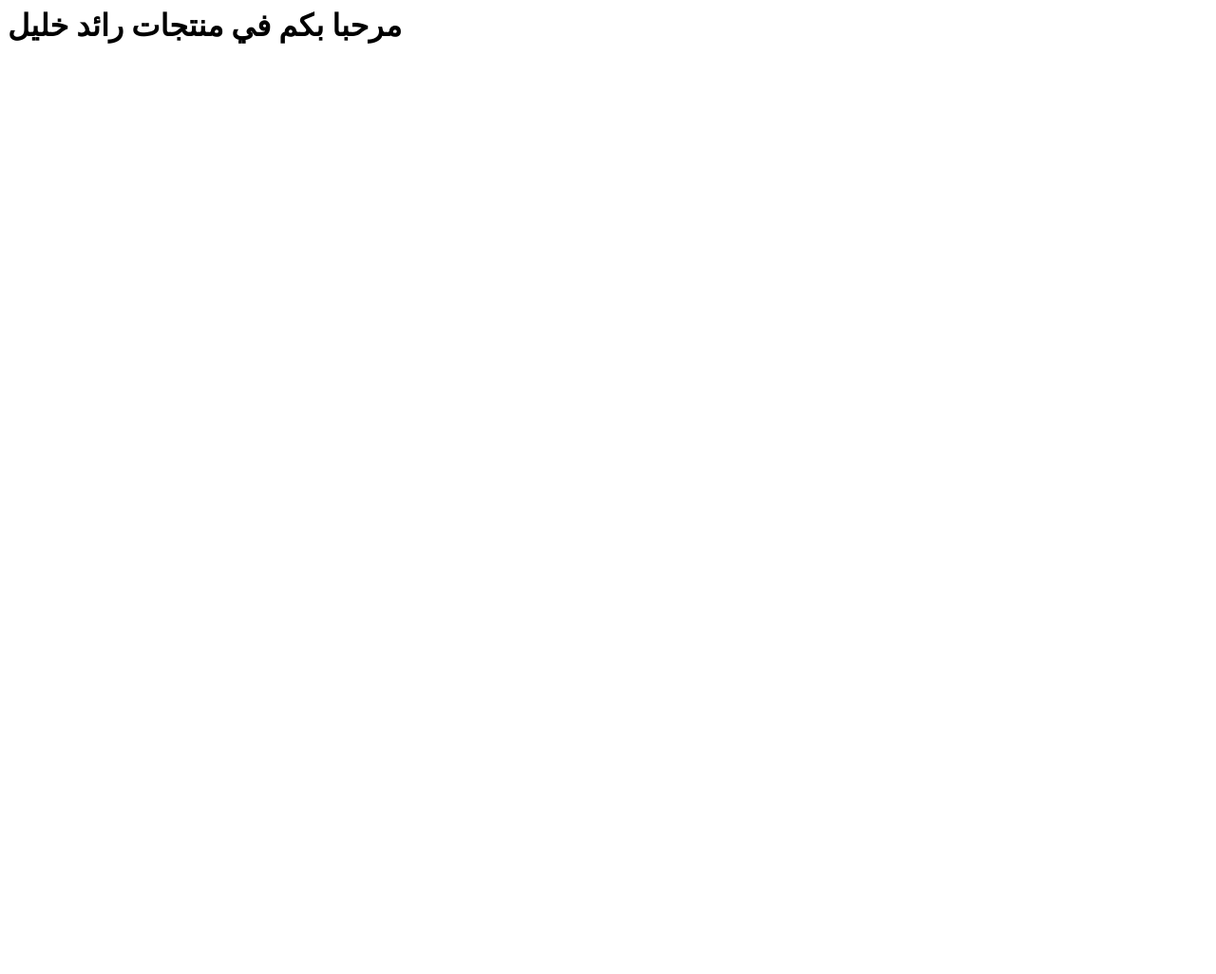
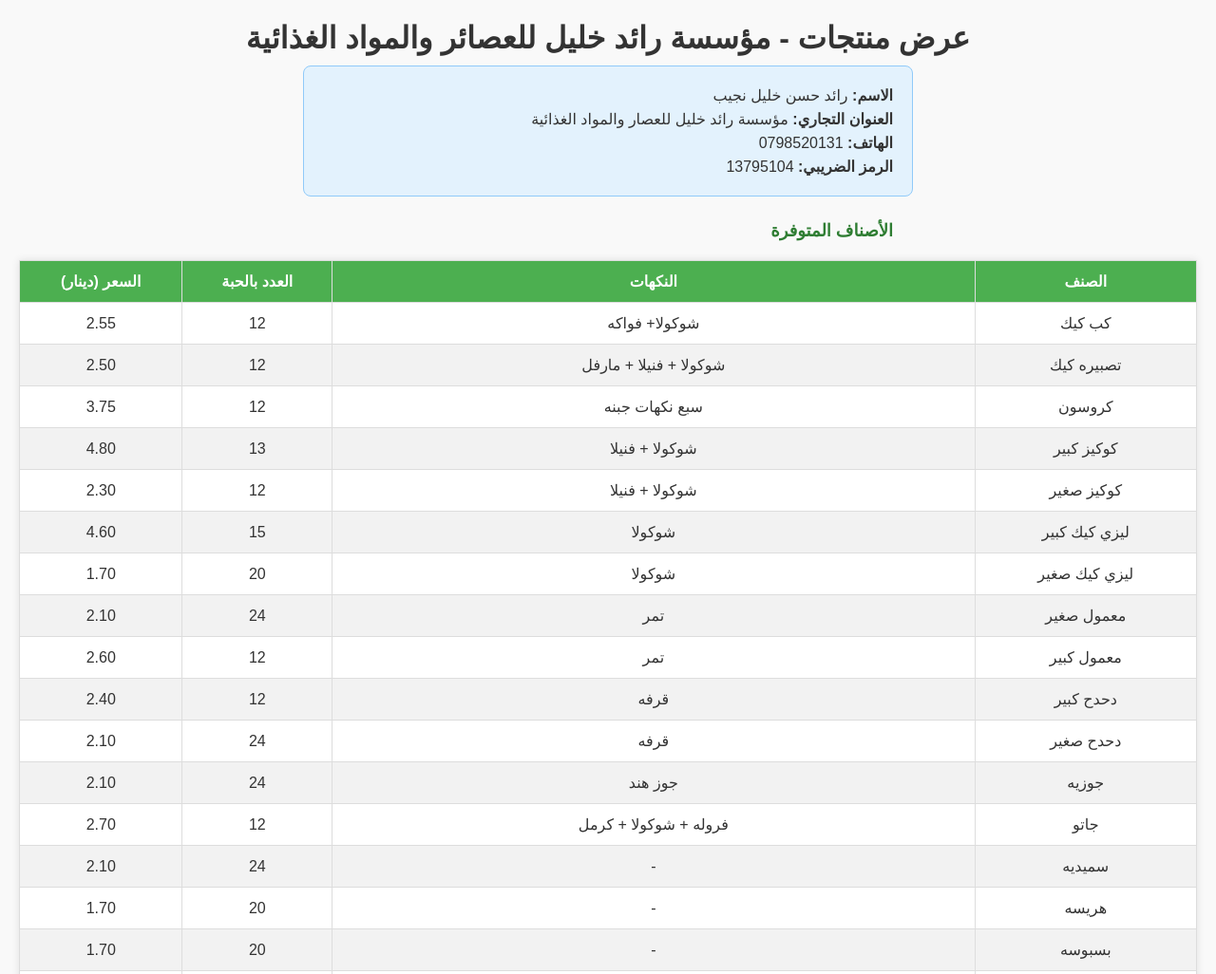
Before and after one commit to njpc443/ngpt, a plain HTML site: page index.html in a window 1280 px wide. Shown: the top 1026 px of the page at 95% size. Before the commit the page ends 800 px from the top, so only its background shows below. Drawn offline with Linux system fonts and the light colour scheme.

Commit message:
Add index.html

```diff
--- a/index.html
+++ b/index.html
@@ -1 +1,116 @@
-<html><head><meta charset='UTF-8'><title>منتجاتنا</title></head><body><h1>مرحبا بكم في منتجات رائد خليل</h1></body></html>
+<!DOCTYPE html>
+<html lang="ar" dir="rtl">
+<head>
+<meta charset="UTF-8" />
+<meta name="viewport" content="width=device-width, initial-scale=1" />
+<title>عرض المنتجات - مؤسسة رائد خليل</title>
+<style>
+  body {
+    font-family: "Arial", sans-serif;
+    background: #f9f9f9;
+    margin: 20px;
+    color: #333;
+  }
+  h1 {
+    text-align: center;
+    margin-bottom: 10px;
+  }
+  .merchant-info {
+    background-color: #e3f2fd;
+    border: 1px solid #90caf9;
+    padding: 15px 20px;
+    margin-bottom: 25px;
+    max-width: 600px;
+    margin-left: auto;
+    margin-right: auto;
+    border-radius: 8px;
+    font-size: 16px;
+  }
+  .merchant-info p {
+    margin: 6px 0;
+  }
+  .available-items {
+    max-width: 600px;
+    margin: 0 auto 20px auto;
+    font-size: 18px;
+    font-weight: bold;
+    color: #2e7d32; /* لون أخضر */
+  }
+  table {
+    width: 100%;
+    border-collapse: collapse;
+    background: #fff;
+    box-shadow: 0 0 8px rgba(0,0,0,0.1);
+  }
+  th, td {
+    border: 1px solid #ddd;
+    padding: 12px 15px;
+    text-align: center;
+  }
+  th {
+    background-color: #4CAF50;
+    color: white;
+  }
+  tr:nth-child(even) {
+    background-color: #f2f2f2;
+  }
+  caption {
+    caption-side: bottom;
+    margin-top: 10px;
+    font-style: italic;
+    color: #555;
+  }
+</style>
+</head>
+<body>
+
+<h1>عرض منتجات - مؤسسة رائد خليل للعصائر والمواد الغذائية</h1>
+
+<div class="merchant-info">
+  <p><strong>الاسم:</strong> رائد حسن خليل نجيب</p>
+  <p><strong>العنوان التجاري:</strong> مؤسسة رائد خليل للعصار والمواد الغذائية</p>
+  <p><strong>الهاتف:</strong> 0798520131</p>
+  <p><strong>الرمز الضريبي:</strong> 13795104</p>
+</div>
+
+<div class="available-items">الأصناف المتوفرة</div>
+
+<table>
+  <thead>
+    <tr>
+      <th>الصنف</th>
+      <th>النكهات</th>
+      <th>العدد بالحبة</th>
+      <th>السعر (دينار)</th>
+    </tr>
+  </thead>
+  <tbody>
+    <tr><td>كب كيك</td><td>شوكولا+ فواكه</td><td>12</td><td>2.55</td></tr>
+    <tr><td>تصبيره كيك</td><td>شوكولا + فنيلا + مارفل</td><td>12</td><td>2.50</td></tr>
+    <tr><td>كروسون</td><td>سبع نكهات جبنه</td><td>12</td><td>3.75</td></tr>
+    <tr><td>كوكيز كبير</td><td>شوكولا + فنيلا</td><td>13</td><td>4.80</td></tr>
+    <tr><td>كوكيز صغير</td><td>شوكولا + فنيلا</td><td>12</td><td>2.30</td></tr>
+    <tr><td>ليزي كيك كبير</td><td>شوكولا</td><td>15</td><td>4.60</td></tr>
+    <tr><td>ليزي كيك صغير</td><td>شوكولا</td><td>20</td><td>1.70</td></tr>
+    <tr><td>معمول صغير</td><td>تمر</td><td>24</td><td>2.10</td></tr>
+    <tr><td>معمول كبير</td><td>تمر</td><td>12</td><td>2.60</td></tr>
+    <tr><td>دحدح كبير</td><td>قرفه</td><td>12</td><td>2.40</td></tr>
+    <tr><td>دحدح صغير</td><td>قرفه</td><td>24</td><td>2.10</td></tr>
+    <tr><td>جوزيه</td><td>جوز هند</td><td>24</td><td>2.10</td></tr>
+    <tr><td>جاتو</td><td>فروله + شوكولا + كرمل</td><td>12</td><td>2.70</td></tr>
+    <tr><td>سميديه</td><td>-</td><td>24</td><td>2.10</td></tr>
+    <tr><td>هريسه</td><td>-</td><td>20</td><td>1.70</td></tr>
+    <tr><td>بسبوسه</td><td>-</td><td>20</td><td>1.70</td></tr>
+    <tr><td>سنبول رول</td><td>قرفه</td><td>12</td><td>3.75</td></tr>
+    <tr><td>كاسات شوكولا</td><td>-</td><td>6</td><td>2.60</td></tr>
+    <tr><td>تصبيره عرض خاص</td><td>شوكولا + فنيلا + مارفل</td><td>12</td><td>1.00</td></tr>
+    <tr><td>معجنا</td><td>نقانق، سنيوره ولبنة، سبانخ، لحمة، بطاطا، جبنة بزعتر، جبنة بيضاء</td><td>-</td><td>2.15</td></tr>
+  </tbody>
+</table>
+
+<p style="margin-top:20px; font-style:italic; text-align:center;">
+  الأسعار بالجملة - التوصيل داخل عمان - خصومات على الكميات الكبيرة
+</p>
+
+</body>
+</html>
```
